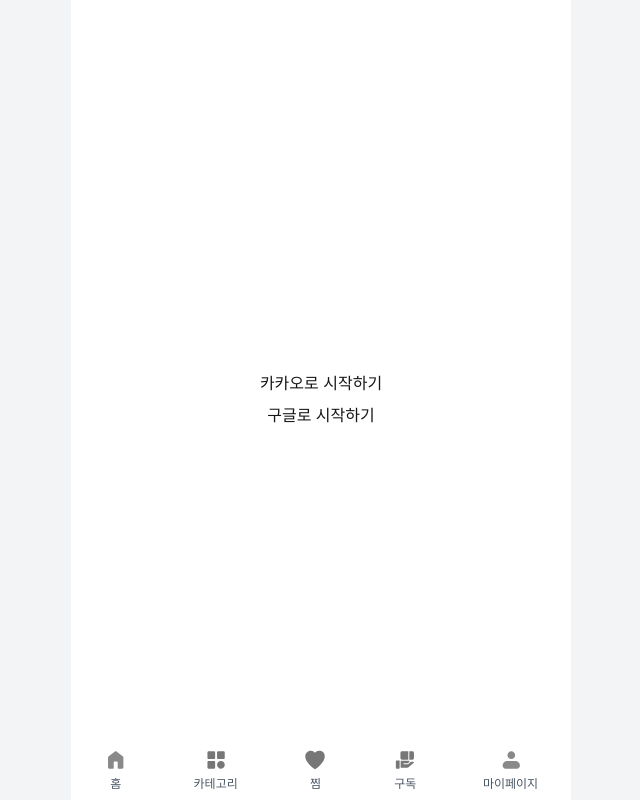
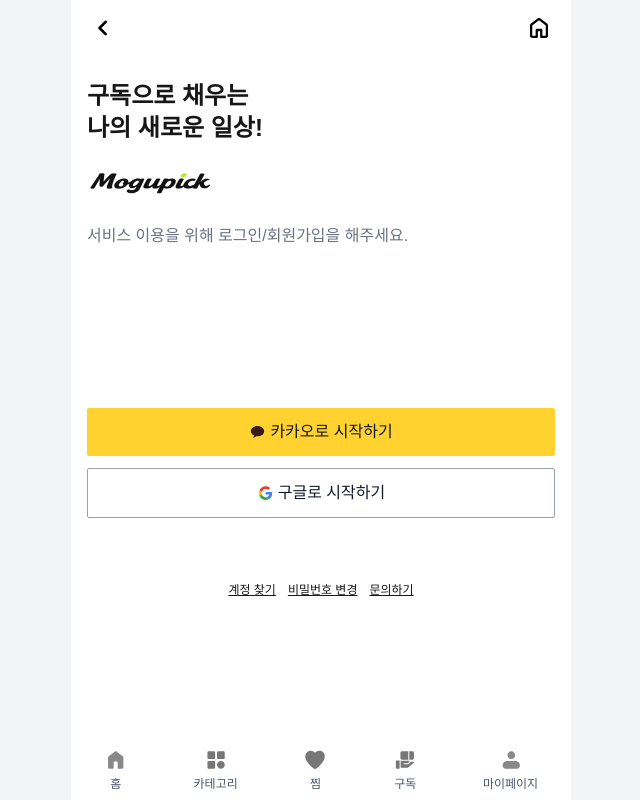
Before and after one commit to ydsic/mogupick, a Next.js app: page /auth/login in a window 1280 px wide. Shown: the whole page, without its empty margins (319-959 px from the left). Built offline with nearby package versions, Linux system fonts and the light colour scheme; no server answers.

Commit message:
feat : 소셜로그인 페이지 작업

```diff
--- a/src/app/(main)/(home)/_components/HomePage.tsx
+++ b/src/app/(main)/(home)/_components/HomePage.tsx
@@ -9,6 +9,7 @@ import { CategoryList } from '@/components/card/Category';
 import BannerSlider from '@/components/card/BannerSlider';
 import Button from '@/components/ui/Button';
 import HeaderCustom from '@/components/HeaderCustom';
+import { getSession } from 'next-auth/react';
 
 export const dummyReviews = [
   {
@@ -71,7 +72,10 @@ export const products = [
   { id: 12, store: '쿠팡', title: '무선 충전기', price: 33000, rating: 4.4, reviewCount: 72 },
 ];
 
-export default function HomePage() {
+export default async function HomePage() {
+  // 로그인 여부에 따라 화면 분기처리 ㄱ
+  // const session = await getSession()
+
   return (
     <div className="flex flex-col px-4">
       <HeaderCustom showLogo showBell showCart />
--- /dev/null
+++ b/src/app/(main)/auth/login/_components/Loginform.tsx
@@ -0,0 +1,30 @@
+'use client';
+
+import { signIn } from 'next-auth/react';
+import KakaoIcon from '@/assets/icons/sns/icon-16-kakao.svg';
+import GoogleIcon from '@/assets/icons/sns/icon-16-google.svg';
+import { useSearchParams } from 'next/navigation';
+
+export default function LoginForm() {
+  const searchParams = useSearchParams();
+  const callbackUrl = searchParams.get('callbackUrl') || '/';
+
+  return (
+    <div className="mt-40 flex w-full flex-col items-center gap-3 text-gray-900">
+      <button
+        onClick={() => void signIn('kakao', { callbackUrl })}
+        className="flex w-full items-center justify-center gap-1 rounded-xs bg-amber-300 py-3 font-medium"
+      >
+        <KakaoIcon />
+        <span>카카오로 시작하기</span>
+      </button>
+      <button
+        onClick={() => void signIn('google', { callbackUrl })}
+        className="flex w-full items-center justify-center gap-1 rounded-xs border border-gray-400 py-3 font-medium"
+      >
+        <GoogleIcon />
+        <span>구글로 시작하기</span>
+      </button>
+    </div>
+  );
+}
--- a/src/app/(main)/auth/login/page.tsx
+++ b/src/app/(main)/auth/login/page.tsx
@@ -1,40 +1,42 @@
-'use client';
+import Image from 'next/image';
+import mogupickLogo from '@/assets/icons/mogupick.png';
 
-import Image from 'next/image';
+import { getServerSession } from 'next-auth';
+import LoginForm from './_components/Loginform';
+import HeaderCustom from '@/components/HeaderCustom';
+import { redirect } from 'next/navigation';
 
-import { signIn, signOut, useSession } from 'next-auth/react';
+export default async function Page() {
+  const session = await getServerSession();
 
-export default function SocialPage() {
-  const { data: session } = useSession();
-
-  console.warn('session', session);
-
-  if (session?.user !== null && session?.user !== undefined) {
-    return (
-      <div>
-        <p>만료: {session.expires}</p>
-        <p>AccessToken: {session.accessToken}</p>
-        <p>이름: {session.user.name ?? '알 수 없음'}</p>
-        <p>프로바이더: {session.user.provider ?? '알 수 없음'}</p>
-        <p>
-          프로필 이미지:{' '}
-          {session.user.image !== null &&
-          session.user.image !== undefined &&
-          session.user.image !== '' ? (
-            <Image src={session.user.image} alt="profile" width={80} height={80} />
-          ) : (
-            '없음'
-          )}
-        </p>
-        <button onClick={() => void signOut()}>로그아웃</button>
-      </div>
-    );
+  if (session) {
+    redirect('/');
   }
 
   return (
-    <div className="flex h-dvh flex-col items-center justify-center gap-2">
-      <button onClick={() => void signIn('kakao')}>카카오로 시작하기</button>
-      <button onClick={() => void signIn('google')}>구글로 시작하기</button>
+    <div className="flex h-full flex-col items-center justify-start gap-2">
+      <HeaderCustom showBack showHome />
+      <div className="my-14 flex min-h-0 w-full flex-1 flex-col px-4">
+        {/* 상단 브랜딩 영역 */}
+        <div className="mt-6">
+          <h2 className="text-2xl font-extrabold">
+            구독으로 채우는
+            <br /> 나의 새로운 일상!
+          </h2>
+
+          <Image src={mogupickLogo} alt="Mogupick Logo" className="h-20 w-32" />
+          <p className="text-base text-gray-500">서비스 이용을 위해 로그인/회원가입을 해주세요.</p>
+        </div>
+
+        {/* 로그인 폼 */}
+        <LoginForm />
+
+        <div className="mt-16 flex justify-center gap-3 text-xs font-medium underline">
+          <span>계정 찾기</span>
+          <span>비밀번호 변경</span>
+          <span>문의하기</span>
+        </div>
+      </div>
     </div>
   );
 }
```
Also changed, not shown: src/assets/icons/sns/icon-16-google.svg (added), src/assets/icons/sns/icon-16-kakao.svg (added).
